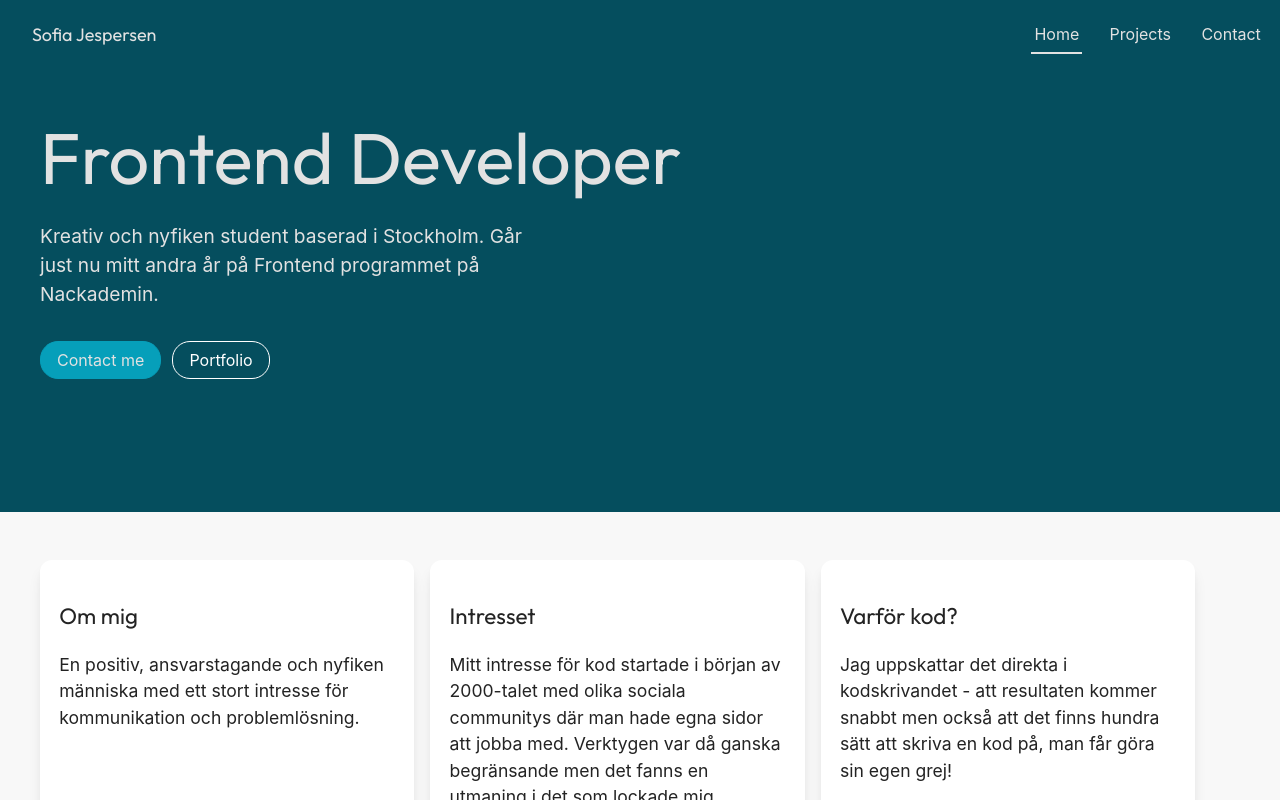
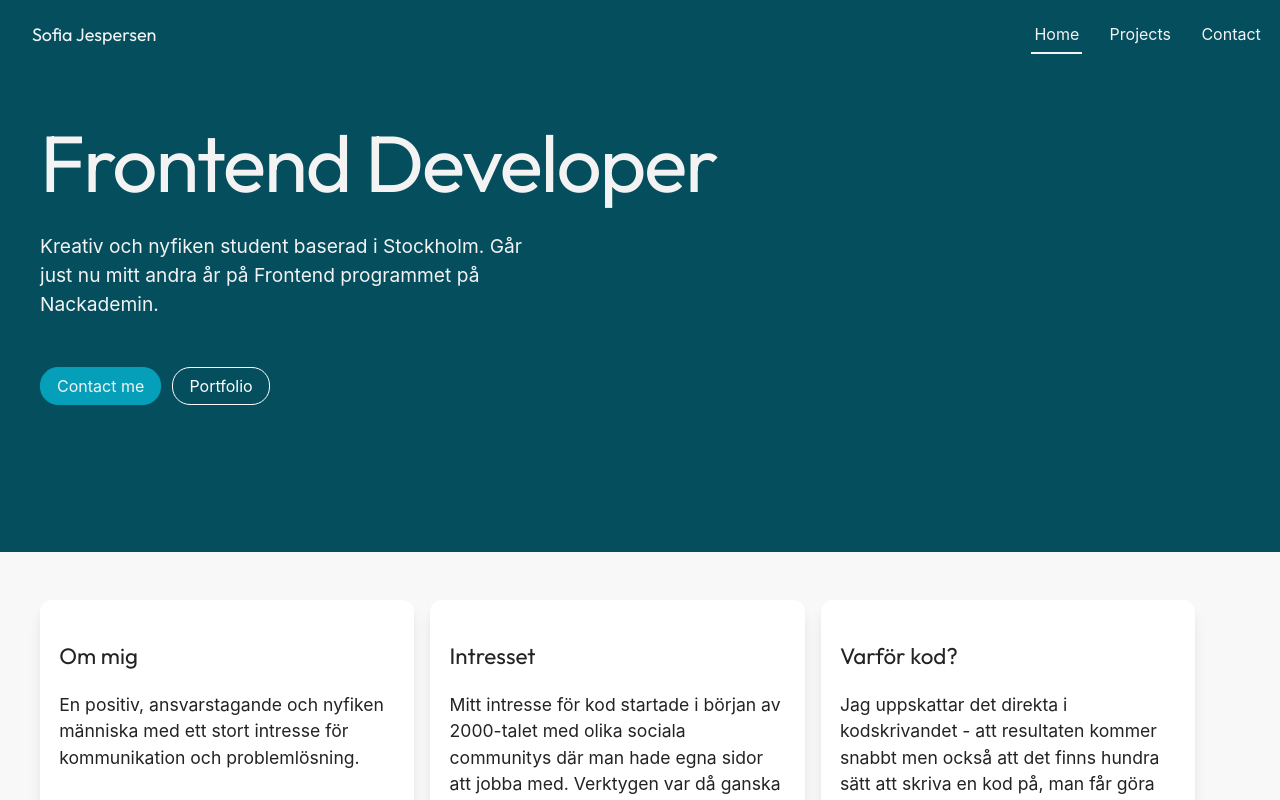
Before and after one commit to sofiaje/sofiaje.github.io, a React (Vite) app: page / in a window 1280 px wide. Shown: the top 800 px of the page. Built offline with nearby package versions, Linux system fonts and the light colour scheme.

Commit message:
framer motion

```diff
--- a/src/App.css
+++ b/src/App.css
@@ -23,7 +23,7 @@ section {
 
 #info {
   background-color: var(--backgroundColor);
-  min-height: 50vh;
+  min-height: 55vh;
 }
 
 main {
--- a/src/components/Info/Info.jsx
+++ b/src/components/Info/Info.jsx
@@ -16,9 +16,9 @@ const Info = () => {
                             </svg>
                         </div> */}
                         <div>
-                            <m.div initial={{ fontSize: "0rem", opacity: 0 }} animate={{ fontSize: "3rem", opacity: 1 }} transition={{ duration: 0.75, ease: "easeOut" }} >
-                                <h1 className="heroHeading">Frontend Developer</h1>
-                                <m.p className="heroText">Kreativ och nyfiken student baserad i Stockholm. Går just nu mitt andra år på Frontend programmet på Nackademin.</m.p>
+                            <m.div>
+                                <m.h1 className="heroHeading" initial={{opacity: 0, y: -300}} animate={{ opacity: 1, y: 0 }} transition={{ duration: 0.75, ease: "easeOut" }}>Frontend Developer</m.h1>
+                                <m.p className="heroText" initial={{opacity: 0, y: -100}} animate={{ opacity: 1, y: 0 }} transition={{ duration: 0.75, ease: "easeOut" }}>Kreativ och nyfiken student baserad i Stockholm. Går just nu mitt andra år på Frontend programmet på Nackademin.</m.p>
                             </m.div>
                             <div className="flex btnContainer">
                                 <NavLink className="primaryBtn btn" to="/contact">Contact me</NavLink>
--- a/src/components/Info/info.css
+++ b/src/components/Info/info.css
@@ -37,6 +37,8 @@
     flex-wrap: wrap;
 }
 .heroHeading {
+    font-size: 5rem;
+    letter-spacing: -2px;
     color: var(--light);
 }
 .heroText {
@@ -44,7 +46,7 @@
     font-size: 1.2rem;
 }
 .btnContainer {
-    margin-top: 2rem;
+    margin-top: 3rem;
 }
 .center {
     text-align: center;
--- a/src/index.css
+++ b/src/index.css
@@ -31,7 +31,7 @@
   --btnColorPrime: rgb(6, 159, 186);
   --btnTextColorPrime: var(--light);
 
-  --light: #e2e2e2;
+  --light: #f3f3f3;
   --dark: rgb(35, 35, 35);
 }
 
```
